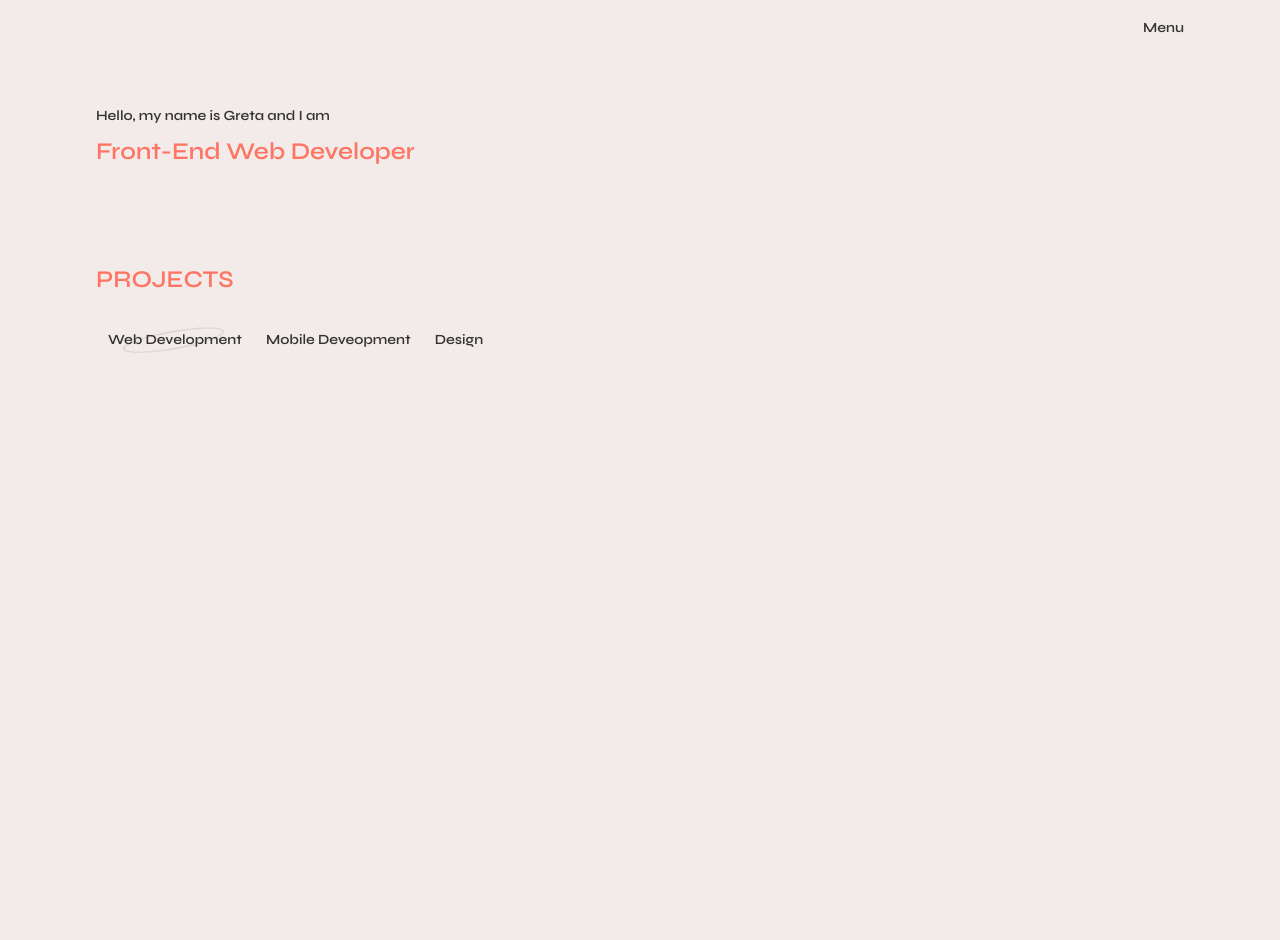
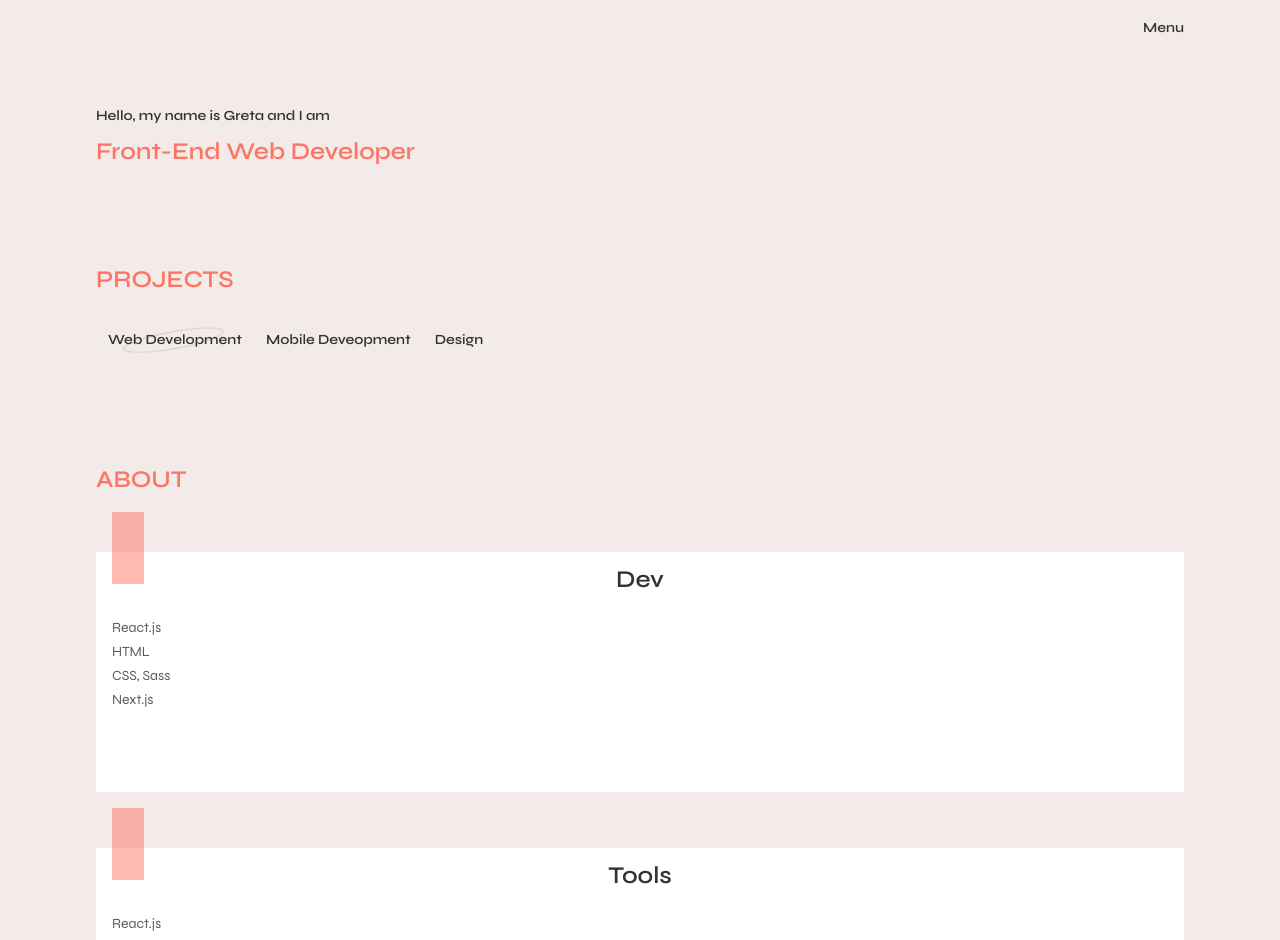
Before and after one commit to GretaVait/portfolio, a Next.js app: page / in a window 1280 px wide. Shown: the top 940 px of the page. Before the commit the page ends 800 px from the top, so only its background shows below. Built offline with nearby package versions, Linux system fonts and the light colour scheme.

Commit message:
added about section

```diff
--- a/pages/index.jsx
+++ b/pages/index.jsx
@@ -8,6 +8,7 @@ import Header from '@components/Header'
 // Sections
 import Intro from '@sections/Intro'
 import Projects from '@sections/Projects'
+import About from '@sections/About'
 
 export default function Home() {
   return (
@@ -25,6 +26,8 @@ export default function Home() {
 
         <Projects />
 
+        <About />
+
       </main>
     </div>
   )
--- /dev/null
+++ b/sections/About.jsx
@@ -0,0 +1,32 @@
+
+const About = () => {
+
+  return (
+    <section className="about">
+      <div className="container">
+        <h2 className="about__title">About</h2>
+
+        <div className="about__list">
+          <AboutCard title="Dev" skills={["React.js", "HTML", "CSS, Sass", "Next.js"]} />
+          <AboutCard title="Tools" skills={["React.js", "HTML", "CSS, Sass", "Next.js"]} />
+          <AboutCard title="Design" skills={["React.js", "HTML", "CSS, Sass", "Next.js"]} />
+        </div>
+      </div>
+    </section>
+  )
+}
+
+const AboutCard = ({ title, skills }) => (
+  <div className="about__card">
+    <h3 className="about__card__title">{title}</h3>
+    <ul className="about__card__list">
+      {
+        skills.map((skill, index) => (
+          <li key={index}><p>{skill}</p></li>
+        ))
+      }
+    </ul>
+  </div>
+)
+
+export default About
--- a/styles/base/_base.sass
+++ b/styles/base/_base.sass
@@ -19,3 +19,7 @@ section
 
 [role=button]
   cursor: pointer
+
+ul
+  li
+    list-style-type: none
--- a/styles/globals.sass
+++ b/styles/globals.sass
@@ -12,3 +12,4 @@
 // Sections
 @import sections/_intro
 @import sections/_projects
+@import sections/_about
--- /dev/null
+++ b/styles/sections/_about.sass
@@ -0,0 +1,21 @@
+.about
+
+  &__card
+    position: relative
+    background-color: white
+    margin-top: 5.6rem
+    padding: 1.6rem
+    min-height: 24rem
+
+    &::after
+      content: ''
+      position: absolute
+      top: -4rem
+      left: 1.6rem
+      width: 3.2rem
+      height: 7.2rem
+      background-color: transparentize($pink, .5)
+
+    &__title
+      text-align: center
+      margin-bottom: 2.4rem
--- a/styles/sections/_projects.sass
+++ b/styles/sections/_projects.sass
@@ -8,6 +8,8 @@
     padding: 1.6rem 0
     overflow-y: visible
     overflow-x: scroll
+    @media screen and ( min-width: 425px )
+      overflow-x: visible
     // position: relative
     // &::after
     //   content: ''
```
